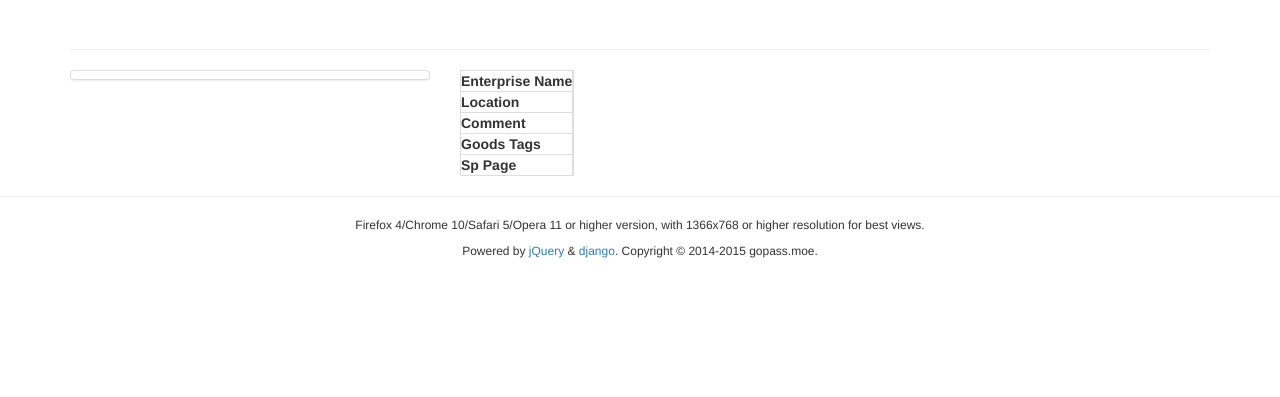
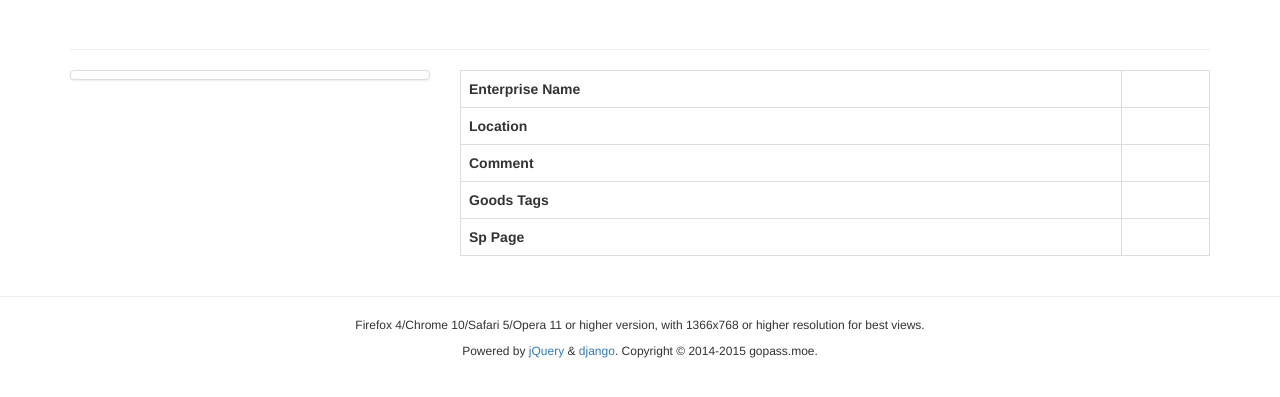
Before and after one commit to jffifa/kotoribuy, a Django app: template expo/templates/expo/booth_detail.html in a window 1280 px wide. Shown: the top 397 px of the page. Run offline with Django 3.2, Linux system fonts and the light colour scheme; the template is opened without the code that fills it, so the values that code supplies are empty.

Commit message:
modified

```diff
--- a/expo/templates/expo/booth_detail.html
+++ b/expo/templates/expo/booth_detail.html
@@ -14,7 +14,7 @@
             </div>
         </div>
         <div class="col-md-8">
-            <table class="table-bordered">
+            <table class="table table-bordered">
                 <tbody>
                 <tr>
                     <td><strong>Enterprise Name</strong></td>
```
